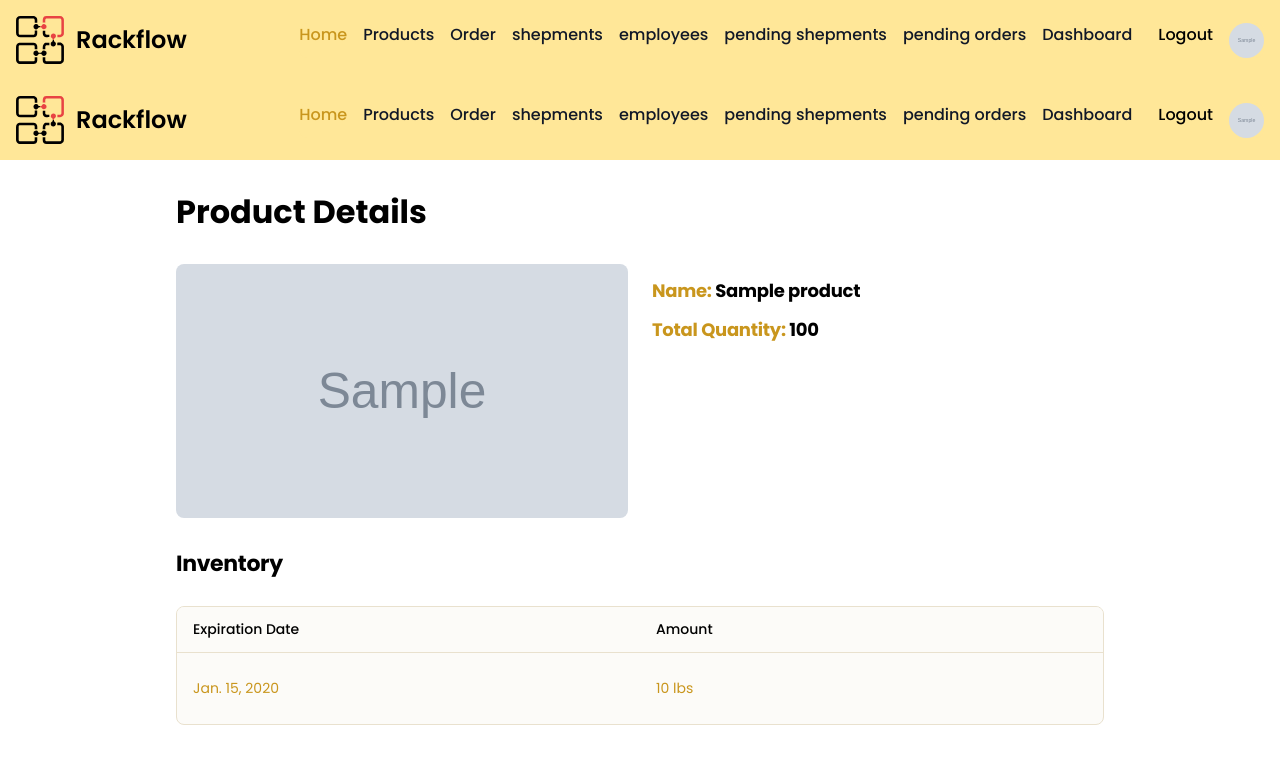
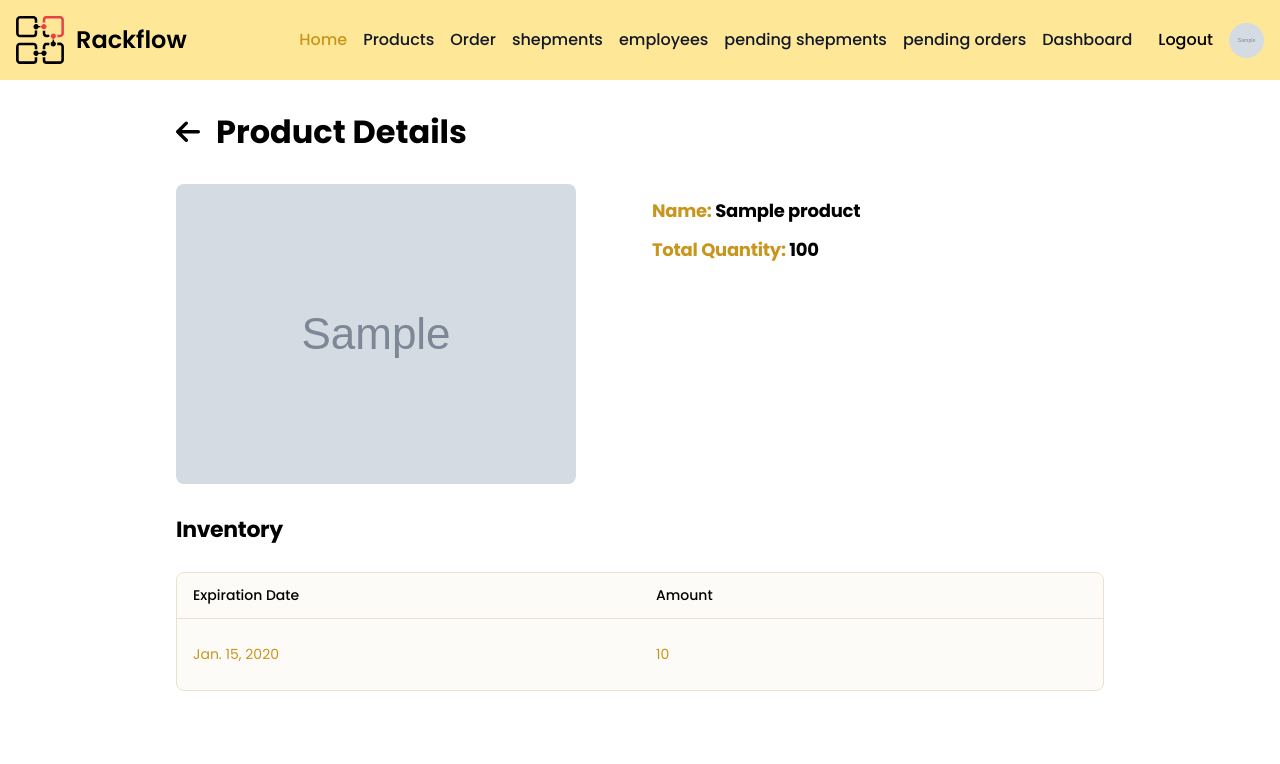
Before and after one commit to rehambakri/rackflow, a Django app: page /product/details/1 in a window 1280 px wide. Shown: the top 764 px of the page. Run offline with Django 5.2, Linux system fonts and the light colour scheme; a user stored in the database is signed in; tables that the repository leaves empty hold one stand-in row (values such as "Sample post"); grey boxes marked "Sample" are stand-in pictures; some libraries are stand-ins or nearby versions.

Commit message:
enhance: ui enhancement

```diff
--- a/rackflow/product/templates/product/details.html
+++ b/rackflow/product/templates/product/details.html
@@ -1,19 +1,27 @@
 {% extends "base.html" %} {% load static %} {% block content %}
-{% include "components/navbar.html" %}
 
 <div class="flex flex-1 justify-center w-full">
   <div class="layout-content-container flex flex-col max-w-[960px] flex-1 py-4">
-      <p class="text-black text-center md:text-left tracking-light text-[32px] font-bold leading-tight p-4">
+    <div class="flex items-center gap-4 p-4" >
+      <a href="{% url 'product:list' %}">
+        <svg xmlns="http://www.w3.org/2000/svg" class="w-6" viewBox="0 0 448 512"><!--!Font Awesome Free 6.7.2 by @fontawesome - https://fontawesome.com License - https://fontawesome.com/license/free Copyright 2025 Fonticons, Inc.--><path d="M9.4 233.4c-12.5 12.5-12.5 32.8 0 45.3l160 160c12.5 12.5 32.8 12.5 45.3 0s12.5-32.8 0-45.3L109.2 288 416 288c17.7 0 32-14.3 32-32s-14.3-32-32-32l-306.7 0L214.6 118.6c12.5-12.5 12.5-32.8 0-45.3s-32.8-12.5-45.3 0l-160 160z"/></svg>
+      </a>
+
+      <p class="text-black text-center md:text-left tracking-light text-[32px] font-bold leading-tight">
         Product Details
       </p>
+    </div>
     <div
       class="flex flex-col p-4 items-center justify-start rounded-lg md:flex-row md:items-start gap-6"
     >
+    <div class="w-full max-w-[500px]">
+
       <img
-        class="w-full aspect-video max-w-[500px] bg-cover rounded-lg"
-        src="{{ product.image.url }}"
-        alt=""
+      class=" max-w-100 bg-cover rounded-lg"
+      src="{{ product.image.url }}"
+      alt=""
       />
+    </div>
       <div
         class="flex w-full min-w-72 grow flex-col items-center md:items-start justify-center gap-4 py-4 @xl:px-4"
       >
@@ -67,7 +75,7 @@
               <td
                 class="h-[72px] px-4 py-2 w-[400px] text-[var(--primary-dark)] text-sm font-normal leading-normal"
               >
-                {{ productDetails.quantity }} lbs
+                {{ productDetails.quantity }}
               </td>
             </tr>
             {% endfor %}
--- a/rackflow/product/templates/product/index.html
+++ b/rackflow/product/templates/product/index.html
@@ -74,7 +74,7 @@
         <img
           alt="{{ product.name }}"
           class="w-full h-48 object-cover"
-          src="{% static 'images/product_placeholder.png' %}"
+          src="{{product.image.url}}"
         />
         <div class="p-5">
           <h3 class="text-lg font-semibold text-gray-800 mb-1 truncate">
--- a/rackflow/templates/components/navbar.html
+++ b/rackflow/templates/components/navbar.html
@@ -24,7 +24,7 @@
       id="navbar-user"
     >
       <ul
-        class="flex flex-col font-medium p-4 md:p-0 mt-4 border border-gray-100 rounded-lg bg-[var(--primary-light)] md:space-x-4 rtl:space-x-reverse md:flex-row md:mt-0 md:border-0"
+        class="flex flex-col items-center font-medium p-4 md:p-0 mt-4 border border-gray-100 rounded-lg bg-[var(--primary-light)] md:space-x-4 rtl:space-x-reverse md:flex-row md:mt-0 md:border-0"
       >
         <li>
           <a
```
